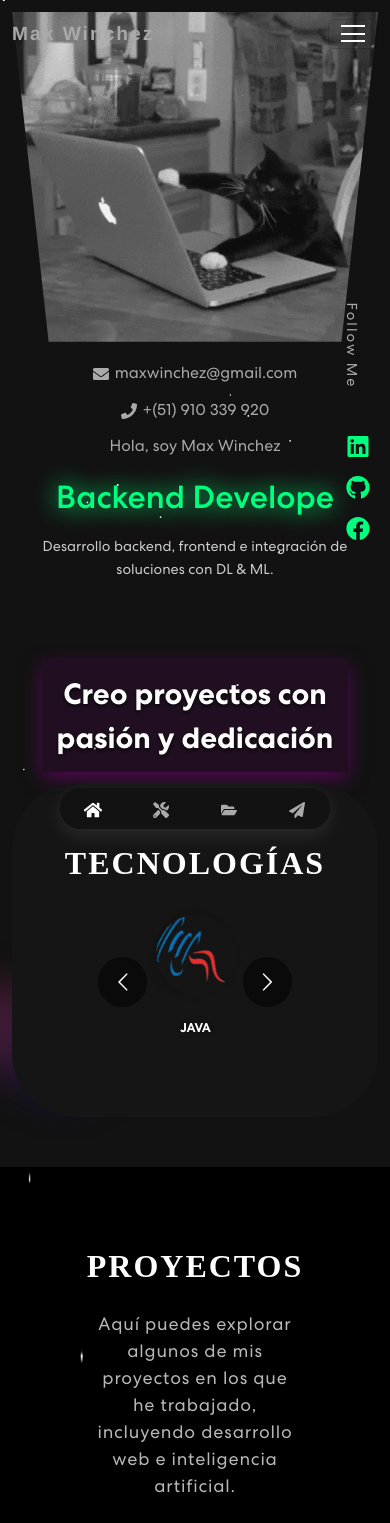
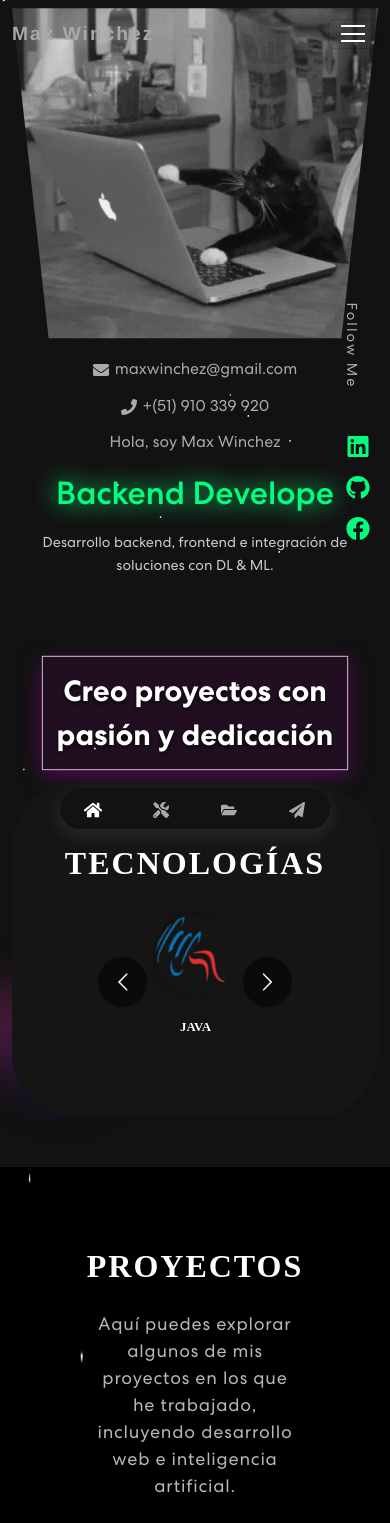
Before and after one commit to maxxwr/portfolioxx, a React app: page / in a window 390 px wide. Shown: the top 1523 px of the page. Built offline with nearby package versions, Linux system fonts and the light colour scheme; no server answers.

Commit message:
Actualización de los cambios en el proyecto

```diff
--- a/src/color/Banner.css
+++ b/src/color/Banner.css
@@ -81,7 +81,7 @@
 .projects-container {
   display: inline-block;
   padding: 20px;
-  /*border: 1px solid rgba(255, 255, 255, 0.8); */ /*<-  ahyy es para cambiar el border*/
+  border: 1px solid rgba(255, 255, 255, 0.8); /*<- es para sombra al border del contenedor*/
   background: rgba(128, 0, 128, 0.1);
   box-shadow: 0 4px 15px rgba(128, 0, 128, 0.5);
   animation: breathingEffect 3s infinite ease-in-out;
@@ -315,7 +315,7 @@
   .profile-img-wrapper {
     width: 100%;
     height: 330px;
-    margin-top: 10px; /* <- reducion de contenedor de gif */
+    margin-top: 5px; /* <- reducion de contenedor de gif */
   }
 
   .projects-info {
--- a/src/color/Habilidades.css
+++ b/src/color/Habilidades.css
@@ -15,28 +15,6 @@
   cursor: pointer;
   border-radius: 50%;
   transition: all 0.4s ease;
-}
-
-/* Animación de rebote */
-@keyframes bounce {
-  0% {
-    transform: scale(1);
-  }
-  20% {
-    transform: scale(1.1);
-  }
-  40% {
-    transform: scale(0.9);
-  }
-  60% {
-    transform: scale(1.05);
-  }
-  80% {
-    transform: scale(1);
-  }
-  100% {
-    transform: scale(1);
-  }
 }
 
 /* Animación de giro continuo */
@@ -77,6 +55,7 @@
   text-shadow: 0px 0px 5px rgba(0, 0, 0, 0.7);
   position: relative;
   z-index: 1;
+  font-family: 'Times New Roman', serif;
 }
 
 /* Agregar un pequeño fondo de color al pasar el mouse sobre la imagen */
```
